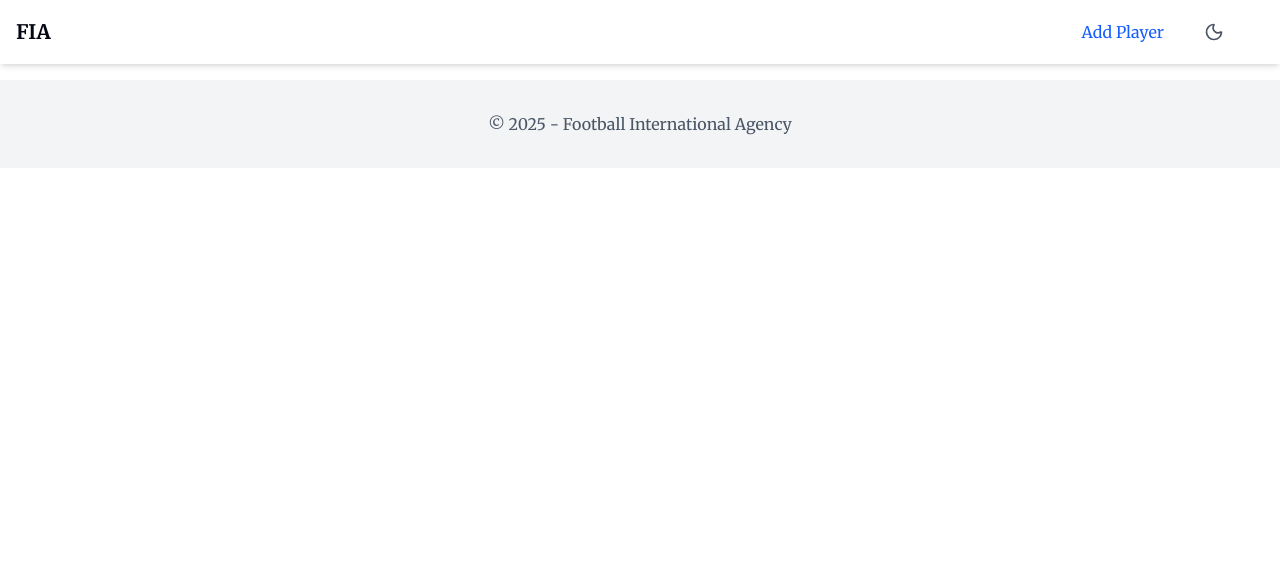
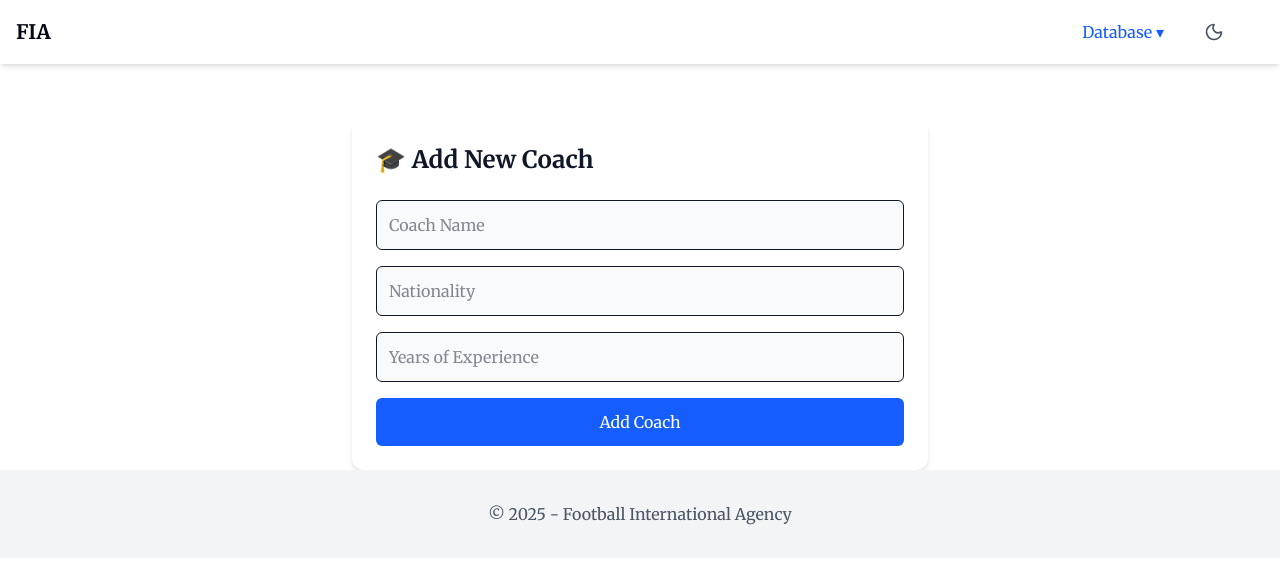
Before and after one commit to gorkazabarte/football, a React (Vite) app in the folder source/frontend/: page /add-coach in a window 1280 px wide. Shown: the top 564 px of the page. Built offline with nearby package versions, Linux system fonts and the light colour scheme; the HTML template or start-up script is replaced by a standard one.

Commit message:
FIA-1 Improve database operations with add team, and add coach

```diff
--- a/source/frontend/src/App.tsx
+++ b/source/frontend/src/App.tsx
@@ -1,9 +1,11 @@
-import { useState, useEffect } from 'react'
+import { useEffect, useRef, useState } from 'react'
 import { Routes, Route, Link, useLocation } from 'react-router-dom'
 import './index.css'
 
 import About from './components/About'
+import AddCoach from './components/AddCoach'
 import AddPlayer from './components/AddPlayer'
+import AddTeam from './components/AddTeam'
 import Contact from './components/Contact'
 import Countries from './components/Countries'
 import Players from './components/Players'
@@ -44,6 +46,7 @@ function App() {
   const toggleMenu = () => setIsMenuOpen(!isMenuOpen)
   const toggleDarkMode = () => setIsDarkMode((prev) => !prev)
 
+
   const handleNavLinkClick = (e: React.MouseEvent<HTMLAnchorElement, MouseEvent>, id: string) => {
     e.preventDefault()
     setIsMenuOpen(false)
@@ -55,6 +58,8 @@ function App() {
 
   const location = useLocation()
   const isHomePage = location.pathname === '/'
+  const dropdownRef = useRef<HTMLDivElement>(null)
+  const [isDropdownOpen, setIsDropdownOpen] = useState(false)
 
   return (
     <div className="min-h-screen bg-white dark:bg-gray-900 transition-colors duration-200">
@@ -77,9 +82,24 @@ function App() {
                       {id.charAt(0).toUpperCase() + id.slice(1)}
                     </a>
                   ))}
-                <Link to="/add-player" className="text-blue-600 hover:underline dark:text-blue-400">
-                  Add Player
-                </Link>
+                <div className="relative" ref={dropdownRef}>
+                    <button onClick={() => setIsDropdownOpen(!isDropdownOpen)} className="text-blue-600 dark:text-blue-400 hover:underline focus:outline-none">
+                      Database ▾
+                    </button>
+                    {isDropdownOpen && (
+                      <div className="absolute right-0 mt-2 w-48 bg-white dark:bg-gray-800 shadow-lg rounded-md z-50">
+                        <Link to="/add-player" onClick={() => setIsDropdownOpen(false)} className="block px-4 py-2 hover:bg-gray-100 dark:hover:bg-gray-700 text-gray-800 dark:text-gray-200">
+                          ➕ Add Player
+                        </Link>
+                        <Link to="/add-team" onClick={() => setIsDropdownOpen(false)} className="block px-4 py-2 hover:bg-gray-100 dark:hover:bg-gray-700 text-gray-800 dark:text-gray-200">
+                          🏟️ Add Team
+                        </Link>
+                        <Link to="/add-coach" onClick={() => setIsDropdownOpen(false)} className="block px-4 py-2 hover:bg-gray-100 dark:hover:bg-gray-700 text-gray-800 dark:text-gray-200">
+                          👔 Add Coach
+                        </Link>
+                      </div>
+                    )}
+                </div>
               </div>
 
               {/* Dark mode toggle */}
@@ -106,9 +126,9 @@ function App() {
                       {id.charAt(0).toUpperCase() + id.slice(1)}
                     </a>
                   ))}
-                <Link to="/add-player" className="text-blue-600 hover:underline dark:text-blue-400">
-                  Add Player
-                </Link>
+                 <Link to="/add-player" className="text-gray-600 hover:text-gray-950 dark:text-gray-300 dark:hover:text-gray-400 transition-colors duration-200">Add Player</Link>
+                 <Link to="/add-team" className="text-gray-600 hover:text-gray-950 dark:text-gray-300 dark:hover:text-gray-400 transition-colors duration-200">Add Team</Link>
+                 <Link to="/add-coach" className="text-gray-600 hover:text-gray-950 dark:text-gray-300 dark:hover:text-gray-400 transition-colors duration-200">Add Coach</Link>
               </div>
             </div>
           )}
@@ -120,6 +140,8 @@ function App() {
         <Routes>
           <Route path="/" element={<ScrollSections />} />
           <Route path="/add-player" element={<AddPlayer />} />
+          <Route path="/add-team" element={<AddTeam />} />
+          <Route path="/add-coach" element={<AddCoach />} />
         </Routes>
       </main>
 
--- /dev/null
+++ b/source/frontend/src/components/AddCoach.tsx
@@ -0,0 +1,77 @@
+import { useState } from 'react'
+import axios from 'axios'
+
+const AddCoach = () => {
+  const [coach, setCoach] = useState({
+    name: '',
+    nationality: '',
+    experience: '',
+  })
+  const [message, setMessage] = useState('')
+  const [loading, setLoading] = useState(false)
+
+  const handleChange = (e: React.ChangeEvent<HTMLInputElement>) => {
+    setCoach({ ...coach, [e.target.name]: e.target.value })
+  }
+
+  const handleSubmit = async (e: React.FormEvent) => {
+    e.preventDefault()
+    setLoading(true)
+    setMessage('')
+
+    try {
+      await axios.post('https://your-api-url.com/dev/coach', coach, {
+        headers: { 'Content-Type': 'application/json' },
+      })
+      setMessage('✅ Coach added successfully!')
+      setCoach({ name: '', nationality: '', experience: '' })
+    } catch (error) {
+      console.error(error)
+      setMessage('❌ Failed to add coach. Please try again.')
+    } finally {
+      setLoading(false)
+    }
+  }
+
+  return (
+    <div className="max-w-xl mx-auto p-6 bg-white dark:bg-gray-800 rounded-xl shadow-md mt-10">
+      <h1 className="text-2xl font-bold mb-6 text-gray-900 dark:text-white">🎓 Add New Coach</h1>
+      <form onSubmit={handleSubmit} className="space-y-4">
+        <input
+          type="text"
+          name="name"
+          placeholder="Coach Name"
+          value={coach.name}
+          onChange={handleChange}
+          required
+          className="w-full p-3 rounded-md border bg-gray-50 dark:bg-gray-700 text-gray-900 dark:text-white"
+        />
+        <input
+          type="text"
+          name="nationality"
+          placeholder="Nationality"
+          value={coach.nationality}
+          onChange={handleChange}
+          required
+          className="w-full p-3 rounded-md border bg-gray-50 dark:bg-gray-700 text-gray-900 dark:text-white"
+        />
+        <input
+          type="number"
+          name="experience"
+          placeholder="Years of Experience"
+          value={coach.experience}
+          onChange={handleChange}
+          required
+          className="w-full p-3 rounded-md border bg-gray-50 dark:bg-gray-700 text-gray-900 dark:text-white"
+        />
+
+        <button type="submit" className="w-full bg-blue-600 text-white py-3 rounded-md hover:bg-blue-700" disabled={loading}>
+          {loading ? 'Submitting...' : 'Add Coach'}
+        </button>
+        {message && <p className="mt-4 text-center text-sm">{message}</p>}
+      </form>
+    </div>
+  )
+}
+
+export default AddCoach
--- /dev/null
+++ b/source/frontend/src/components/AddTeam.tsx
@@ -0,0 +1,77 @@
+import { useState } from 'react'
+import axios from 'axios'
+
+const AddTeam = () => {
+  const [team, setTeam] = useState({
+    name: '',
+    country: '',
+    founded: '',
+  })
+  const [message, setMessage] = useState('')
+  const [loading, setLoading] = useState(false)
+
+  const handleChange = (e: React.ChangeEvent<HTMLInputElement>) => {
+    setTeam({ ...team, [e.target.name]: e.target.value })
+  }
+
+  const handleSubmit = async (e: React.FormEvent) => {
+    e.preventDefault()
+    setLoading(true)
+    setMessage('')
+
+    try {
+      await axios.post('https://your-api-url.com/dev/team', team, {
+        headers: { 'Content-Type': 'application/json' },
+      })
+      setMessage('✅ Team added successfully!')
+      setTeam({ name: '', country: '', founded: '' })
+    } catch (error) {
+      console.error(error)
+      setMessage('❌ Failed to add team. Please try again.')
+    } finally {
+      setLoading(false)
+    }
+  }
+
+  return (
+    <div className="max-w-xl mx-auto p-6 bg-white dark:bg-gray-800 rounded-xl shadow-md mt-10">
+      <h1 className="text-2xl font-bold mb-6 text-gray-900 dark:text-white">🏟️ Add New Team</h1>
+      <form onSubmit={handleSubmit} className="space-y-4">
+        <input
+          type="text"
+          name="name"
+          placeholder="Team Name"
+          value={team.name}
+          onChange={handleChange}
+          required
+          className="w-full p-3 rounded-md border bg-gray-50 dark:bg-gray-700 text-gray-900 dark:text-white"
+        />
+        <input
+          type="text"
+          name="country"
+          placeholder="Country"
+          value={team.country}
+          onChange={handleChange}
+          required
+          className="w-full p-3 rounded-md border bg-gray-50 dark:bg-gray-700 text-gray-900 dark:text-white"
+        />
+        <input
+          type="number"
+          name="founded"
+          placeholder="Founded Year"
+          value={team.founded}
+          onChange={handleChange}
+          required
+          className="w-full p-3 rounded-md border bg-gray-50 dark:bg-gray-700 text-gray-900 dark:text-white"
+        />
+
+        <button type="submit" className="w-full bg-blue-600 text-white py-3 rounded-md hover:bg-blue-700" disabled={loading}>
+          {loading ? 'Submitting...' : 'Add Team'}
+        </button>
+        {message && <p className="mt-4 text-center text-sm">{message}</p>}
+      </form>
+    </div>
+  )
+}
+
+export default AddTeam
```
